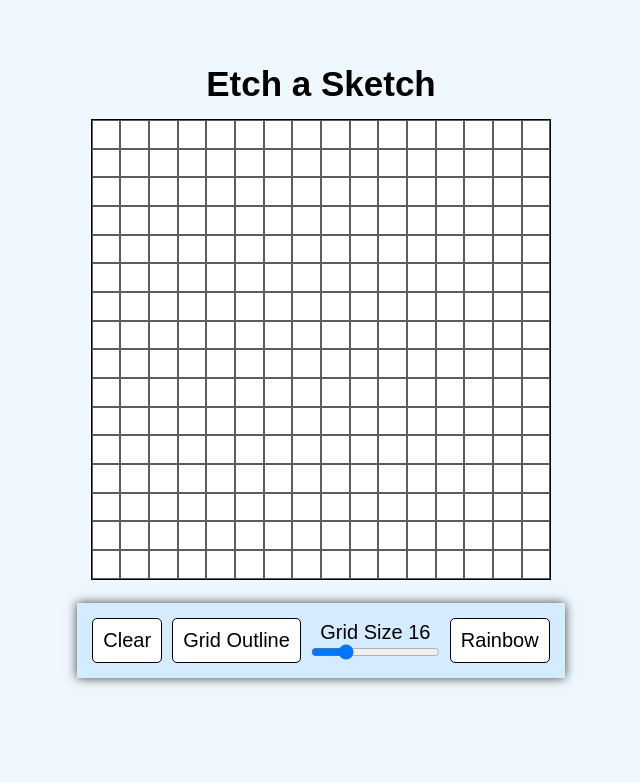
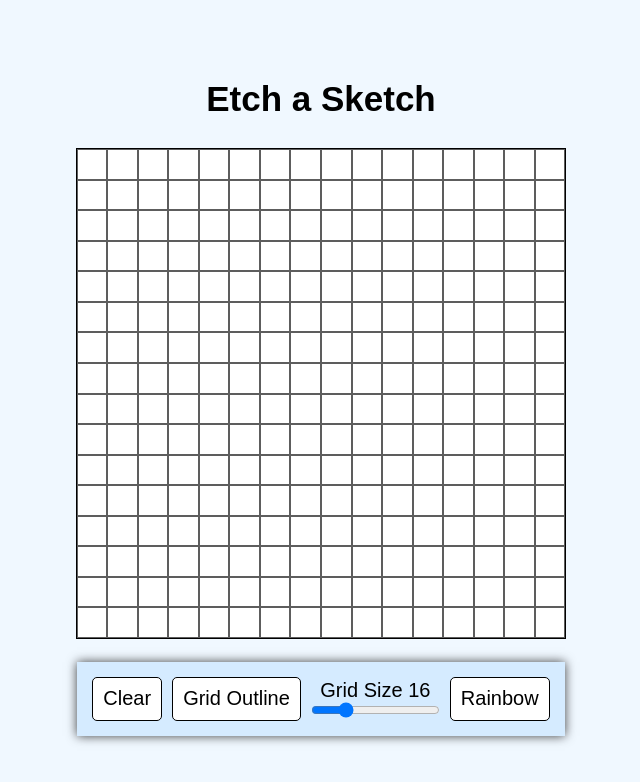
Before and after one commit to arayias/EtchASketch, a plain HTML site: page index.html in a window 1280 px wide. Shown: the whole page, without its empty margins (319-959 px from the left). Drawn offline with Linux system fonts and the light colour scheme.

Commit message:
Fix css so the grid is actually a square

```diff
--- a/styles/style.css
+++ b/styles/style.css
@@ -18,7 +18,7 @@
 
 
 #canvas{
-  width: 40%;
+  height: 500px;
   aspect-ratio: 1/1;
   display: grid;
   border: 1px solid black;
@@ -76,4 +76,5 @@
 
 h2{
   font-size: 35px;
+  padding: 15px;
 }
```
